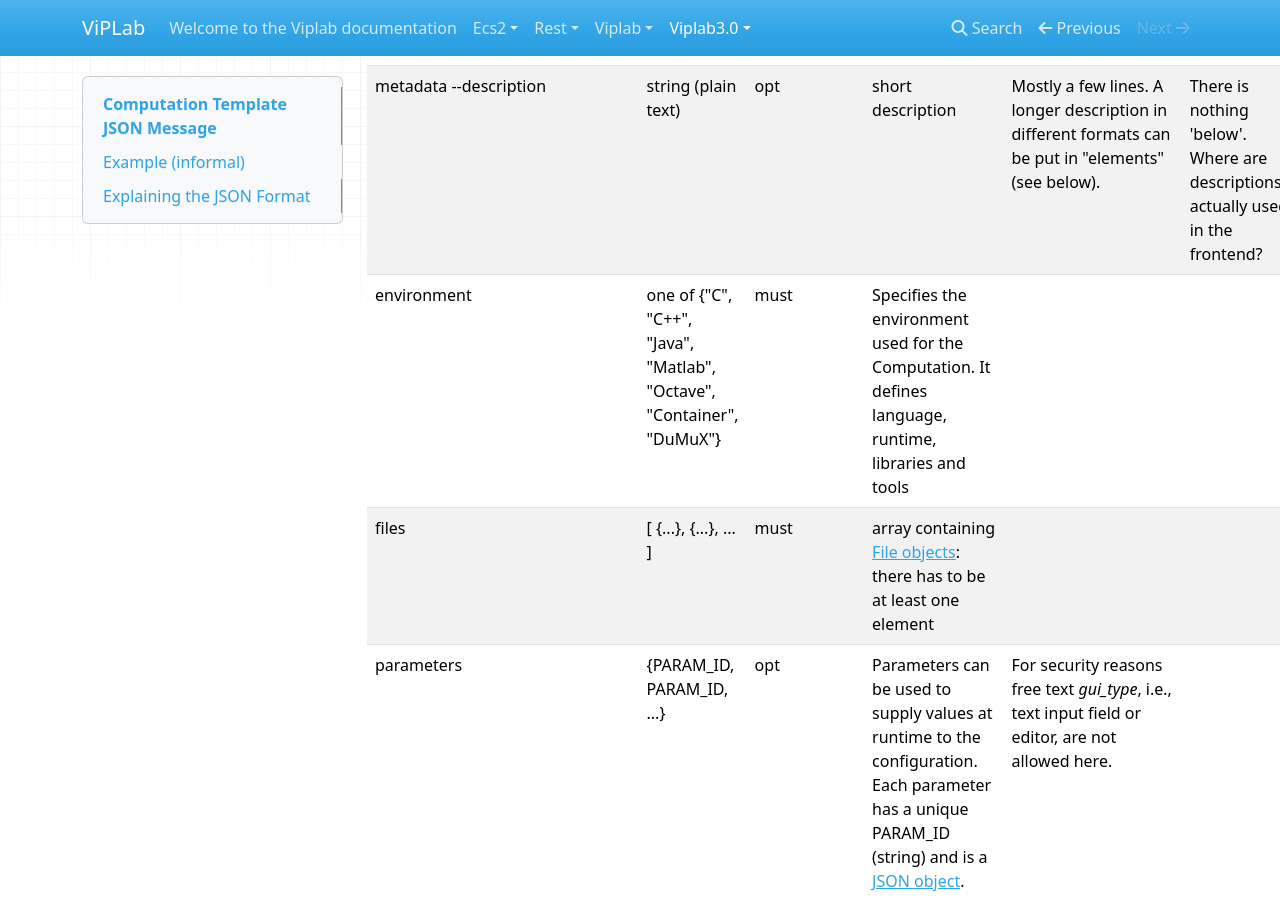
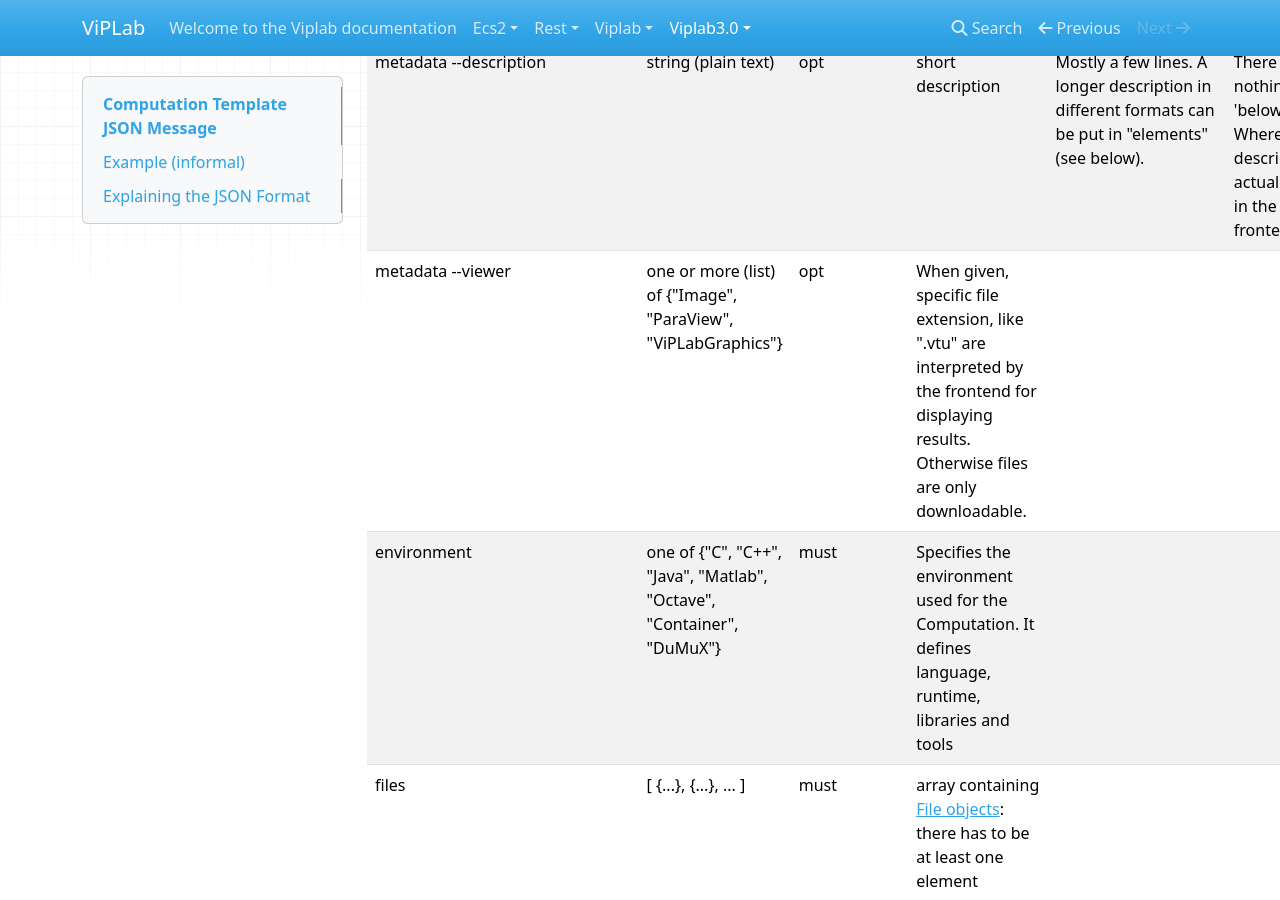
Before and after one commit to VirtualProgrammingLab/documentation, an MkDocs documentation site: the page built from docs/viplab3.0/computation_template.md, in a window 1280 px wide and 900 px high, scrolled down 2276 px. Built offline with MkDocs 1.6.1, drawn with Linux system fonts in a browser that asks for light colours; nearby versions of some CDN libraries.

Commit message:
[Add] frontend viewer specification for displaying result files

```diff
--- a/docs/viplab3.0/computation_template.md
+++ b/docs/viplab3.0/computation_template.md
@@ -97,6 +97,7 @@ Note: `//` with text following until EOL is a comment,
 |metadata | struct | opt | contains information for frontend | | |
 |metadata --displayName | string | opt | name of computation template shown in frontend | | Makes 'opt' sense for frontend? |
 |metadata --description |string (plain text) |opt |short description |Mostly a few lines. A longer description in different formats can be put in "elements" (see below). | There is nothing 'below'. Where are descriptions actually used in the frontend? |
+|metadata --viewer | one or more (list) of {"Image", "ParaView", "ViPLabGraphics"} | opt | When given, specific file extension, like ".vtu" are interpreted by the frontend for displaying results. Otherwise files are only downloadable. | | |
 |environment |one of {"C", "C++", "Java", "Matlab", "Octave", "Container", "DuMuX"} | must | Specifies the environment used for the Computation. It defines language, runtime, libraries and tools | | |
 |files | [ {...}, {...}, ... ] |must |array containing [File objects](#json-objects-in-files): there has to be at least one element | | |
 |parameters | {PARAM_ID, PARAM_ID, ...} | opt | Parameters can be used to supply values at runtime to the configuration. Each parameter has a unique PARAM_ID (string) and is a [JSON object](#json-object-parameter). | For security reasons free text *gui_type*, i.e., text input field or editor, are not allowed here. |
```
